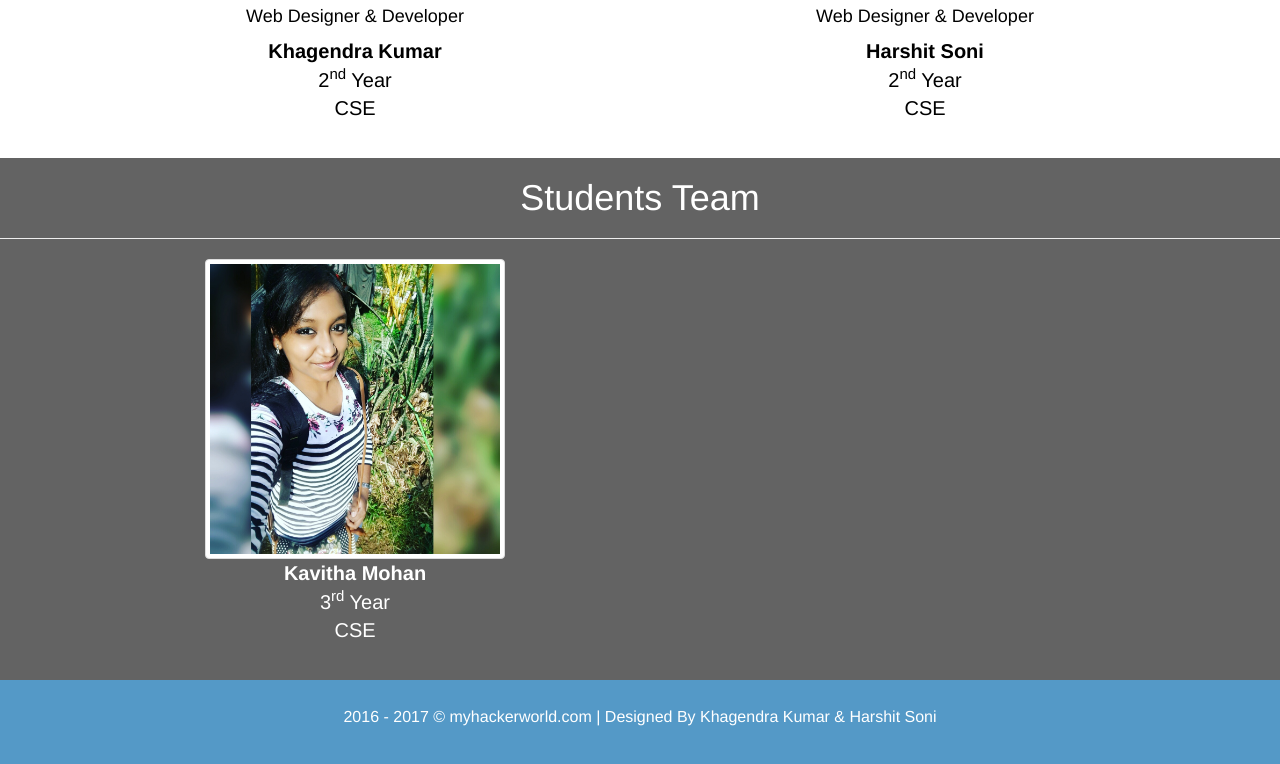
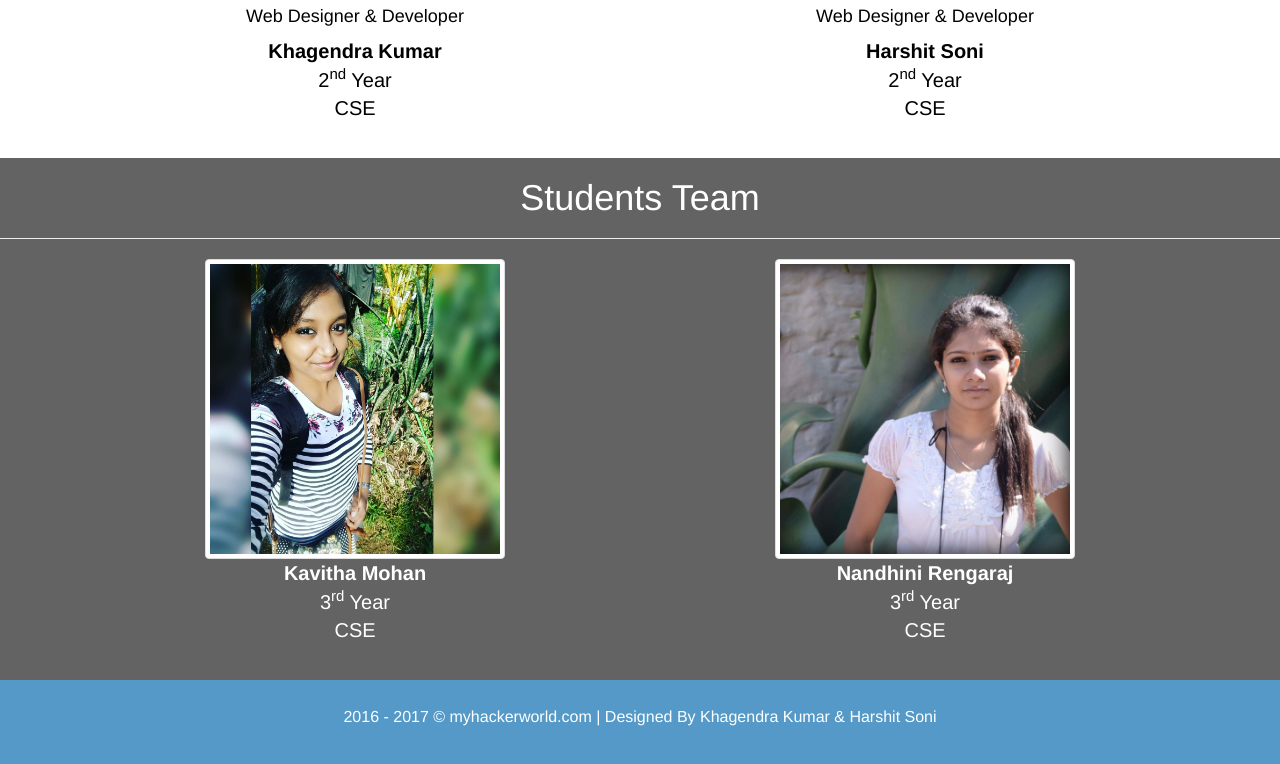
Before and after one commit to srmvdpevents/srmvdpevents.github.io, a plain HTML site: page team.html in a window 1280 px wide. Shown: the part 2082-2846 px from the top of the page. Drawn offline with nearby package versions, Linux system fonts and the light colour scheme.

Commit message:
2.2341
nandhini added

```diff
--- a/team.html
+++ b/team.html
@@ -175,7 +175,16 @@
 						  </p>
 						</div>
 					</div>
-
+					<div class="col-sm-6">
+						<img class="img-responsive img-rounded img-thumbnail" src="images/nandhini.jpg"/ alt="Nandhini Rengaraj">
+						<div class="caption">
+						  <p>
+							<strong>Nandhini Rengaraj</strong><br/>
+							3<sup>rd</sup> Year <br/>
+							CSE
+						  </p>
+						</div>
+					</div>
 				</div>
 			</div>
 		</div>
```
Also changed, not shown: images/nandhini.jpg (added).
